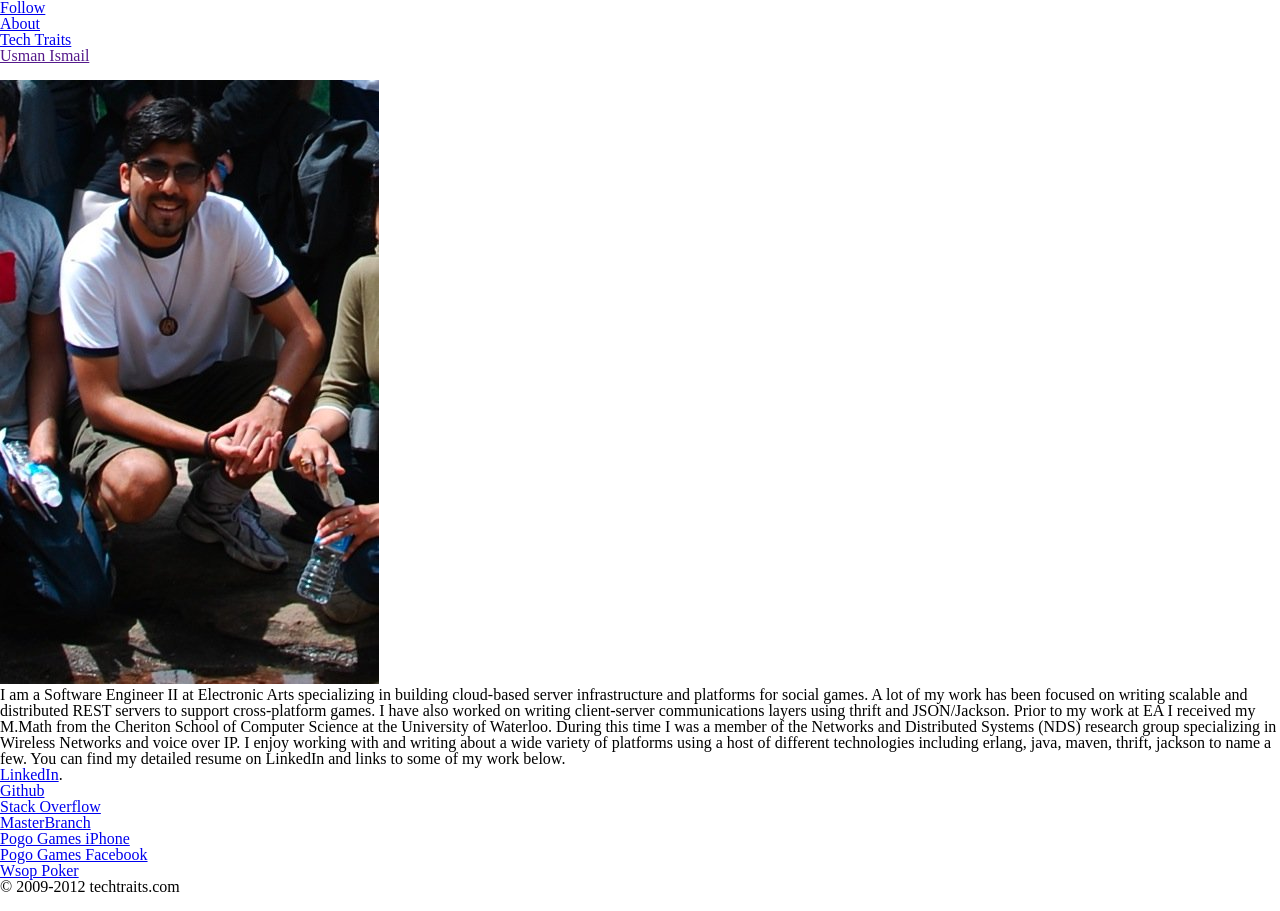
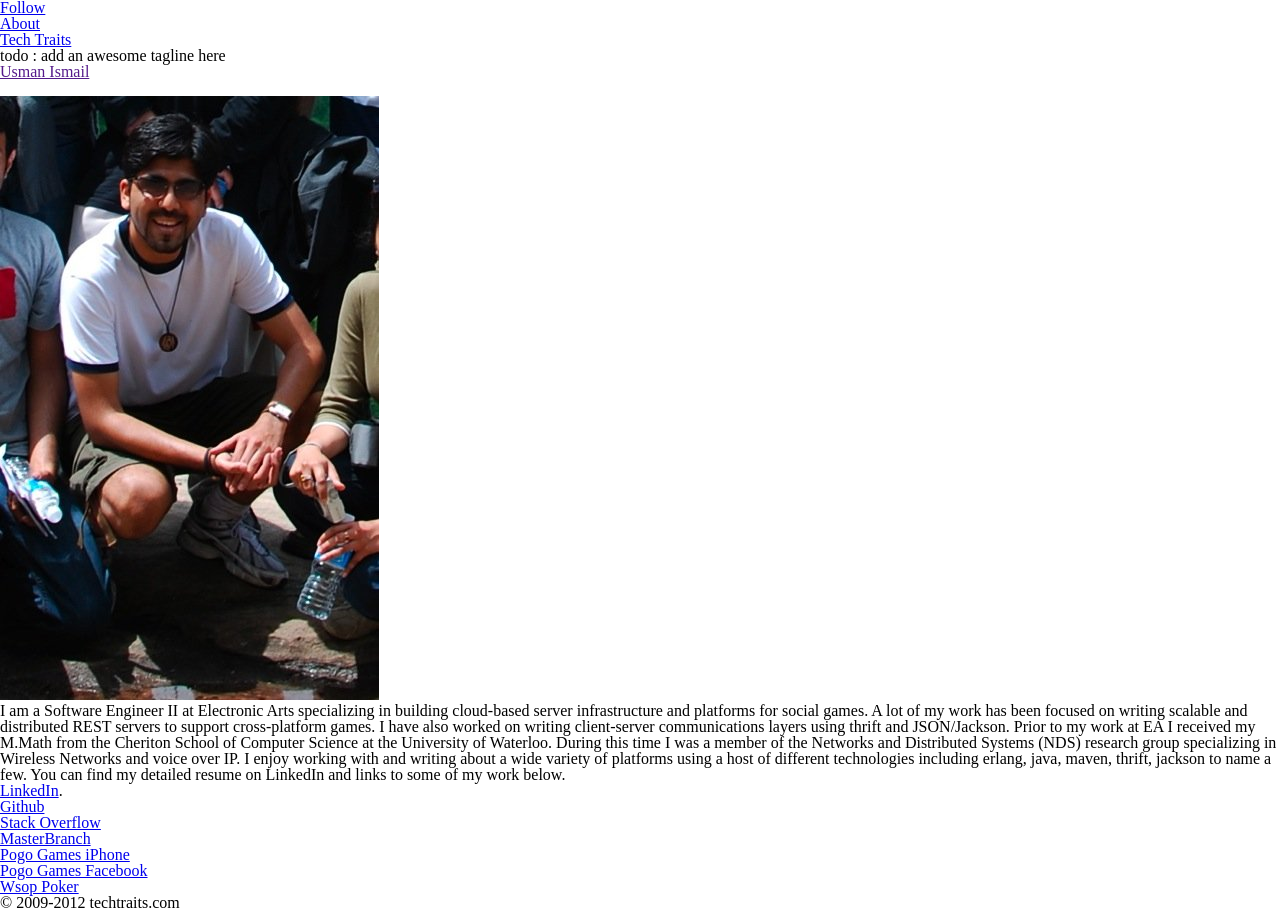
Before and after one commit to techtraits/techtraits-blog, a Jekyll site: the page built from usman.markdown, in a window 1280 px wide. Built offline with Jekyll 4.4.1, drawn with Linux system fonts in a browser that asks for light colours; nearby versions of some CDN libraries; library files that are not in the unit come from our copies.

Commit message:
add techtraits tagline

```diff
--- a/_config.yml
+++ b/_config.yml
@@ -10,7 +10,7 @@ pygments: true
 # so be sure to set them if your theme uses them.
 #
 title : Tech Traits
-tagline:
+tagline: todo &#58; add an awesome tagline here
 authors:
   usman:
     name: usman
--- a/_includes/themes/jamesyu/default.html
+++ b/_includes/themes/jamesyu/default.html
@@ -38,12 +38,13 @@ reset.css" media="screen" rel="stylesheet" type="text/css" />
     <body>
         <div id="header">
             <div class="inner">
+
                 <ul>
                     <li><a href="http://twitter.com/{{ site.author.twitter }}">Follow </a></li>
                     <li><a href="{{ BASE_PATH }}/about.html">About </a></li>
                 </ul>
                 <h1><a href="{{ HOME_PATH }}">{{ site.title }}</a></h1>
-                <h2>{{ site.author.byline }}</h2>
+                <h4>{{ site.tagline }}</h4>
             </div>
         </div>
 
```
